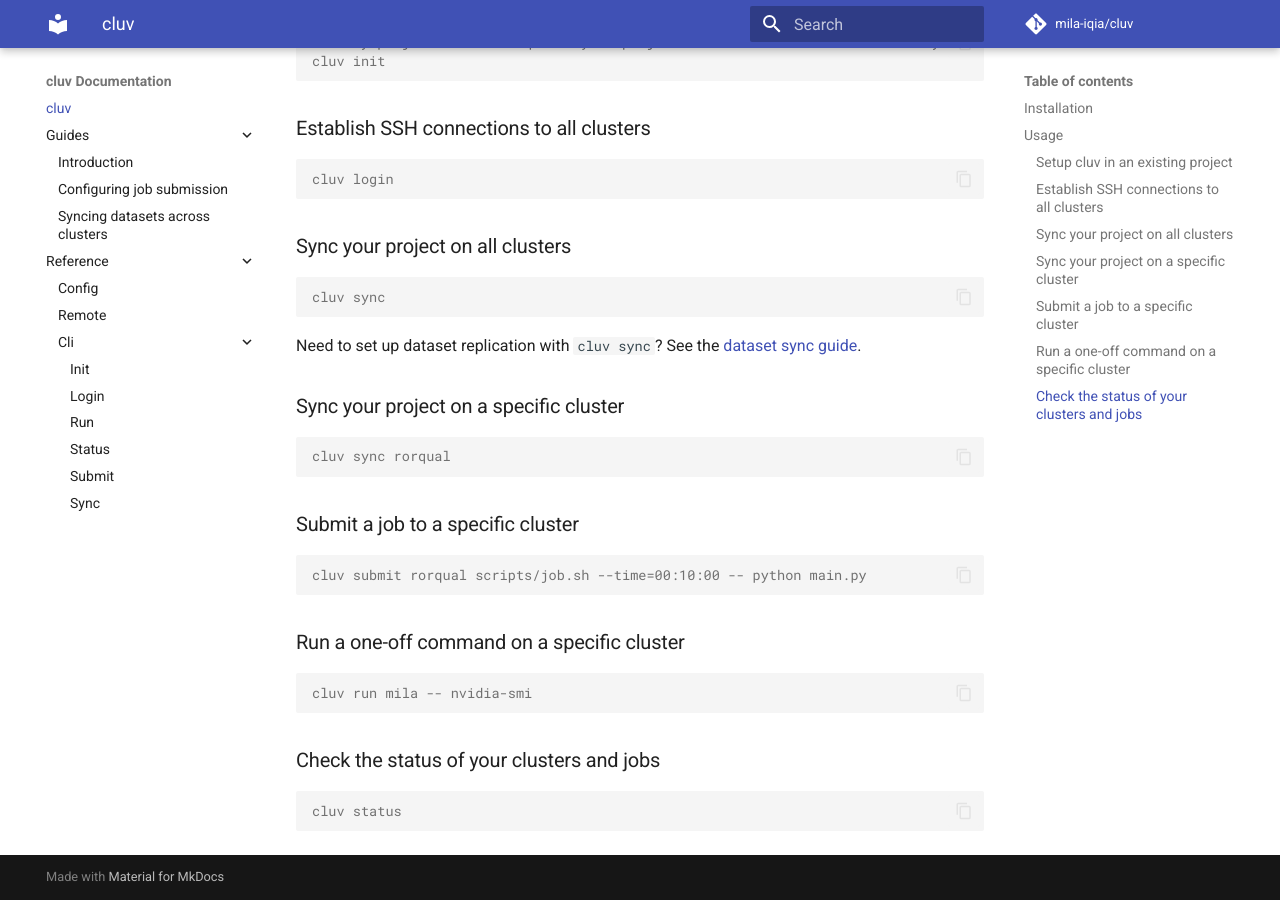
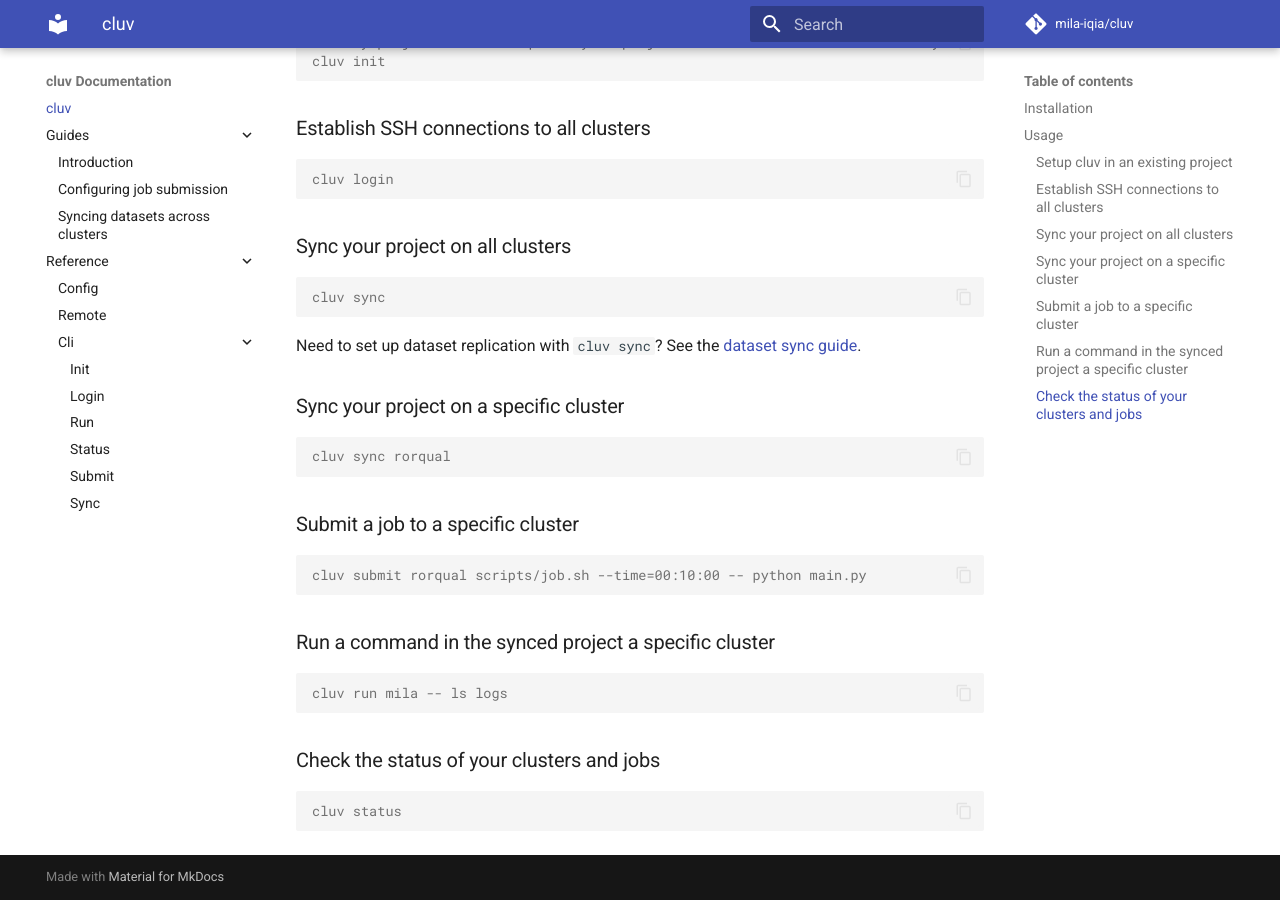
Before and after one commit to mila-iqia/cluv, an MkDocs documentation site: the page built from docs/index.md, in a window 1280 px wide and 900 px high, scrolled down 795 px. Built offline with MkDocs 1.6.1 and Material for MkDocs 9.7.7, drawn with Linux system fonts in a browser that asks for light colours; comment, search, counter and statistics services are not loaded.

Commit message:
Apply suggestions from code review
Co-authored-by: Fabrice Normandin <fabrice.normandin@gmail.com>

````diff
--- a/docs/guides/introduction.md
+++ b/docs/guides/introduction.md
@@ -26,7 +26,7 @@ These are the main goals of Cluv:
 - `cluv submit first job.sh`: Submit the job on every configured cluster at once, keep whichever
   one starts running first, and cancel the rest.
 - `cluv sync`: Fetch the results from the clusters where I ran jobs previously.
-- `cluv run mila -- nvidia-smi`: Sync the project and run a one-off command on a specific cluster.
+- `cluv run mila -- ls logs`: Sync the project and run a command in the project dir on a cluster.
 
 ### Intuitive monitoring of jobs and cluster health across clusters
 
--- a/docs/index.md
+++ b/docs/index.md
@@ -60,9 +60,9 @@ cluv sync rorqual
 cluv submit rorqual scripts/job.sh --time=00:10:00 -- python main.py
 ```
 
-### Run a one-off command on a specific cluster
+### Run a command in the synced project a specific cluster
 ```console
-cluv run mila -- nvidia-smi
+cluv run mila -- ls logs
 ```
 
 ### Check the status of your clusters and jobs
````
